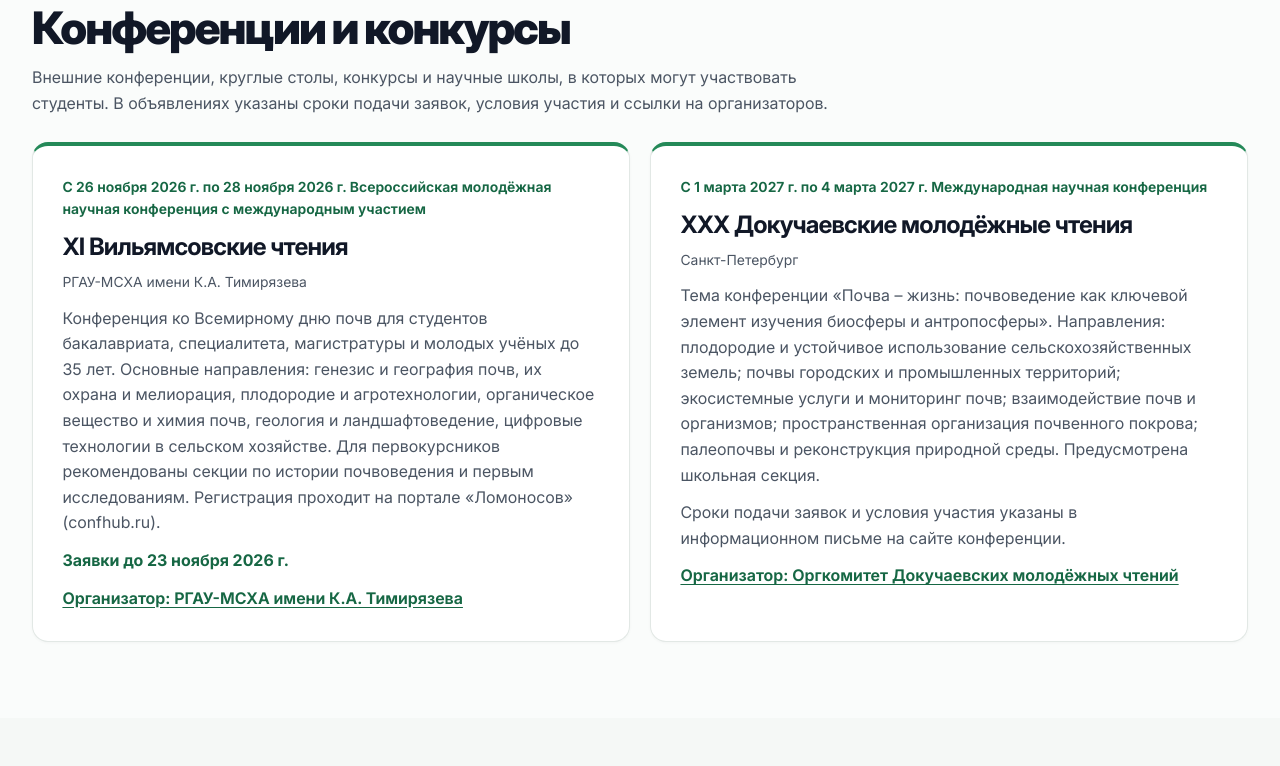
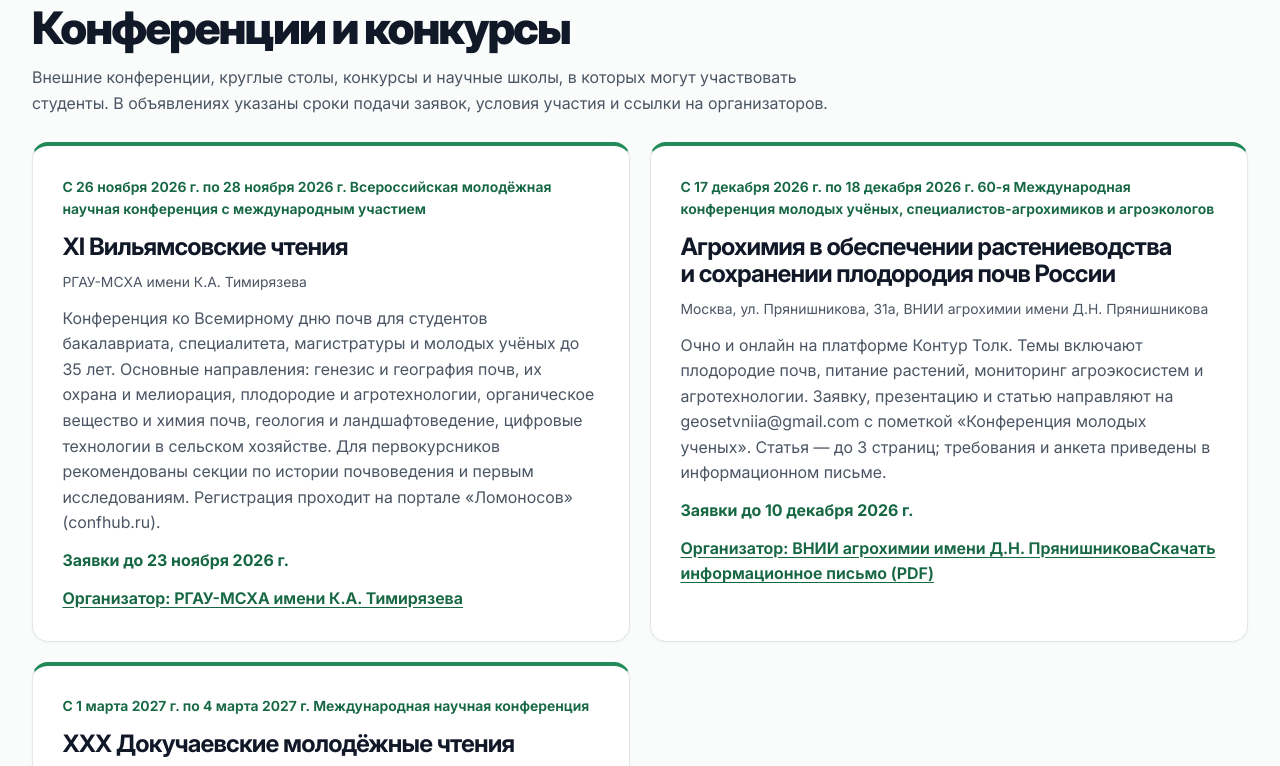
Before and after one commit to AlexGrabli/ECO_ScienceComm, a plain HTML site: page index.html in a window 1280 px wide. Shown: the part 772-1538 px from the top of the page. Drawn offline with Linux system fonts and the light colour scheme.

Commit message:
Add agrochemistry conference announcement

```diff
--- a/index.html
+++ b/index.html
@@ -7,9 +7,9 @@
   <meta name="description" content="СНО кафедры экологии РГАУ-МСХА имени К.А. Тимирязева. Первые шаги в исследовании, события и полезные материалы для студентов.">
   <title>СНО кафедры экологии | РГАУ-МСХА имени К.А. Тимирязева</title>
   <link rel="icon" href="./favicon.svg" type="image/svg+xml">
-  <link rel="stylesheet" href="./styles.css?v=6c5c4edb92c4">
-  <script src="./site-config.js?v=5993474e0b18" defer></script>
-  <script src="./script.js?v=f60008a206a7" defer></script>
+  <link rel="stylesheet" href="./styles.css?v=1cc5ba763021">
+  <script src="./site-config.js?v=0e789c4074ed" defer></script>
+  <script src="./script.js?v=e2b6d660384e" defer></script>
 </head>
 <body>
   <a class="skip-link" href="#main">Перейти к содержанию</a>
@@ -50,6 +50,15 @@
         <p>Конференция ко Всемирному дню почв для студентов бакалавриата, специалитета, магистратуры и молодых учёных до 35 лет. Основные направления: генезис и география почв, их охрана и мелиорация, плодородие и агротехнологии, органическое вещество и химия почв, геология и ландшафтоведение, цифровые технологии в сельском хозяйстве. Для первокурсников рекомендованы секции по истории почвоведения и первым исследованиям. Регистрация проходит на портале «Ломоносов» (confhub.ru).</p>
         <p class="publication-deadline">Заявки до 23 ноября 2026 г.</p>
         <a class="text-link publication-source" href="https://www.timacad.ru/announcements/xi-vserossiiskaia-molodezhnaia-nauchnaia-konferentsiia-s-mezhdunarodnym-uchastiem-viliamsovskie-chteniia-priurochennaia-ko-vsemirnomu-dniu-pochv">Организатор: РГАУ-МСХА имени К.А. Тимирязева</a>
+      </article>
+      <article class="publication">
+        <p class="publication-meta"><time datetime="2026-12-17">С 17 декабря 2026 г. по 18 декабря 2026 г.</time> 60-я Международная конференция молодых учёных, специалистов-агрохимиков и агроэкологов</p>
+        <h3><a href="https://vniia-pr.ru/conferences/">Агрохимия в обеспечении растениеводства и сохранении плодородия почв России</a></h3>
+        <p class="publication-location">Москва, ул. Прянишникова, 31а, ВНИИ агрохимии имени Д.Н. Прянишникова</p>
+        <p>Очно и онлайн на платформе Контур Толк. Темы включают плодородие почв, питание растений, мониторинг агроэкосистем и агротехнологии. Заявку, презентацию и статью направляют на geosetvniia@gmail.com с пометкой «Конференция молодых ученых». Статья — до 3 страниц; требования и анкета приведены в информационном письме.</p>
+        <p class="publication-deadline">Заявки до 10 декабря 2026 г.</p>
+        <a class="text-link publication-source" href="https://vniia-pr.ru/conferences/">Организатор: ВНИИ агрохимии имени Д.Н. Прянишникова</a>
+        <a class="text-link publication-source" href="./assets/agrochemistry-conference-2026.pdf" download>Скачать информационное письмо (PDF)</a>
       </article>
       <article class="publication">
         <p class="publication-meta"><time datetime="2027-03-01">С 1 марта 2027 г. по 4 марта 2027 г.</time> Международная научная конференция</p>
--- a/script.js
+++ b/script.js
@@ -83,6 +83,14 @@
       source.href = safeUrl(item.url);
       source.textContent = `${external ? "Организатор" : "Источник"}: ${item.source}`;
       article.append(source);
+      if (external && /^\.\/assets\/[a-zA-Z0-9._-]+\.pdf$/.test(item.pdf || "")) {
+        const pdf = document.createElement("a");
+        pdf.className = "text-link publication-source";
+        pdf.href = item.pdf;
+        pdf.download = "";
+        pdf.textContent = "Скачать информационное письмо (PDF)";
+        article.append(pdf);
+      }
       container.append(article);
     });
   }
--- a/site-config.js
+++ b/site-config.js
@@ -25,6 +25,18 @@ window.SNO_CONFIG = {
   //   summary: "Для кого, формат и условия участия", source: "Организатор", url: "https://..." }
   opportunities: [
     {
+      title: "Агрохимия в обеспечении растениеводства и сохранении плодородия почв России",
+      type: "60-я Международная конференция молодых учёных, специалистов-агрохимиков и агроэкологов",
+      date: "2026-12-17",
+      endDate: "2026-12-18",
+      deadline: "2026-12-10",
+      location: "Москва, ул. Прянишникова, 31а, ВНИИ агрохимии имени Д.Н. Прянишникова",
+      summary: "Очно и онлайн на платформе Контур Толк. Темы включают плодородие почв, питание растений, мониторинг агроэкосистем и агротехнологии. Заявку, презентацию и статью направляют на geosetvniia@gmail.com с пометкой «Конференция молодых ученых». Статья — до 3 страниц; требования и анкета приведены в информационном письме.",
+      source: "ВНИИ агрохимии имени Д.Н. Прянишникова",
+      url: "https://vniia-pr.ru/conferences/",
+      pdf: "./assets/agrochemistry-conference-2026.pdf"
+    },
+    {
       title: "XI Вильямсовские чтения",
       type: "Всероссийская молодёжная научная конференция с международным участием",
       date: "2026-11-26",
```
Also changed, not shown: 2 other files.
